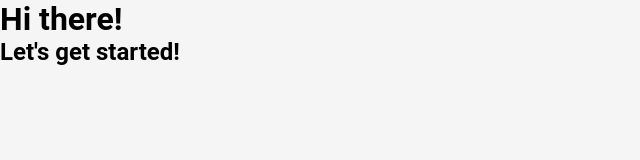
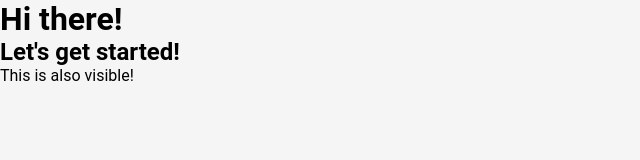
Before and after one commit to Mirza-Moiz/food-order-app, a React (Create React App) app: page / in a window 1280 px wide. Shown: the top 160 px of the page, without its empty margins (0-640 px from the left). Built offline with nearby package versions, Linux system fonts and the light colour scheme.

Commit message:
modify app.js

```diff
--- a/src/App.js
+++ b/src/App.js
@@ -5,6 +5,8 @@ function App() {
       <h1>Hi there!</h1>
       <div>
         <h2>Let's get started!</h2>
+        <p>This is also visible!</p>
+
 
       </div>
     </div>
```
